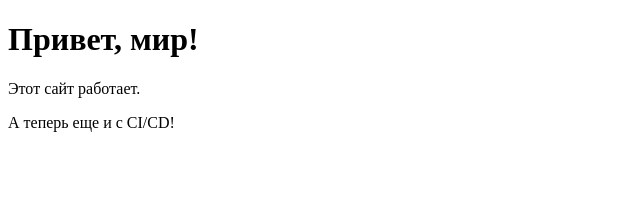
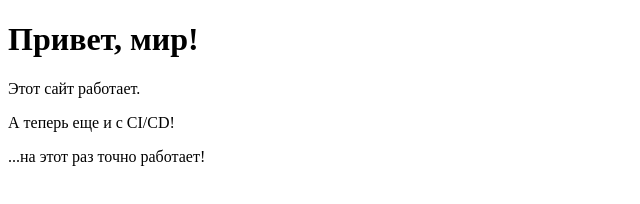
Before and after one commit to zedqwee/administration-labs, a plain HTML site: page index.html in a window 1280 px wide. Shown: the whole page, without its empty margins (0-640 px from the left). Drawn offline with Linux system fonts and the light colour scheme.

Commit message:
Update index.html

```diff
--- a/index.html
+++ b/index.html
@@ -8,5 +8,6 @@
     <h1>Привет, мир!</h1>
     <p>Этот сайт работает.</p>
     <p>А теперь еще и с CI/CD!</p>
+    <p>...на этот раз точно работает!</p>
 </body>
 </html>
```
